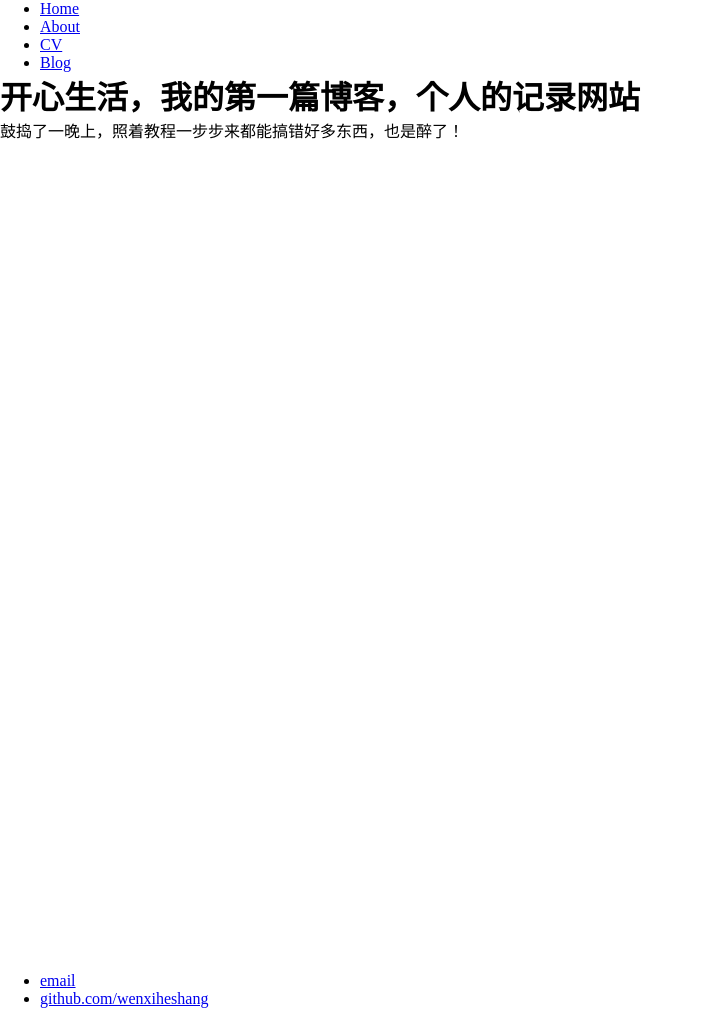
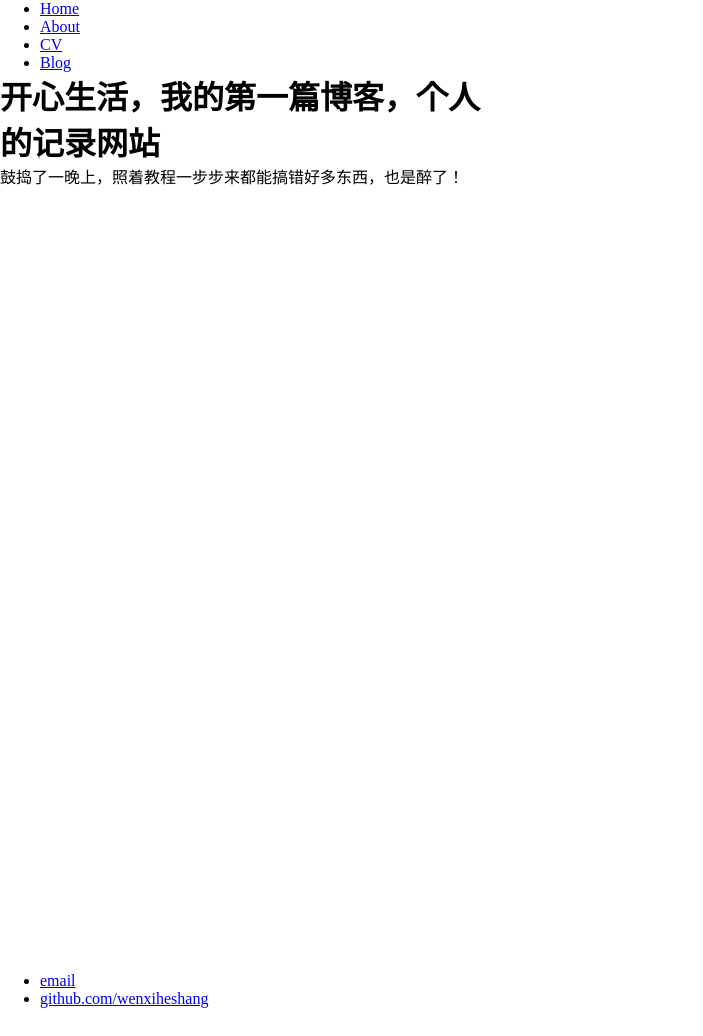
Before and after one commit to xxleyi/xxleyi.github.io, a Jekyll site: the page built from _posts/2016-03-03-wen-site-launched.md, in a window 1280 px wide. Shown: the whole page, without its empty margins (0-703 px from the left). Built offline with Jekyll 4.4.1, drawn with Linux system fonts in a browser that asks for light colours.

Commit message:
modify css

```diff
--- a/css/post_test.css
+++ b/css/post_test.css
@@ -4,6 +4,7 @@
 
 html, body {
   height: 100%;
+  width: 61.8%
 }
 
 .container {
```
